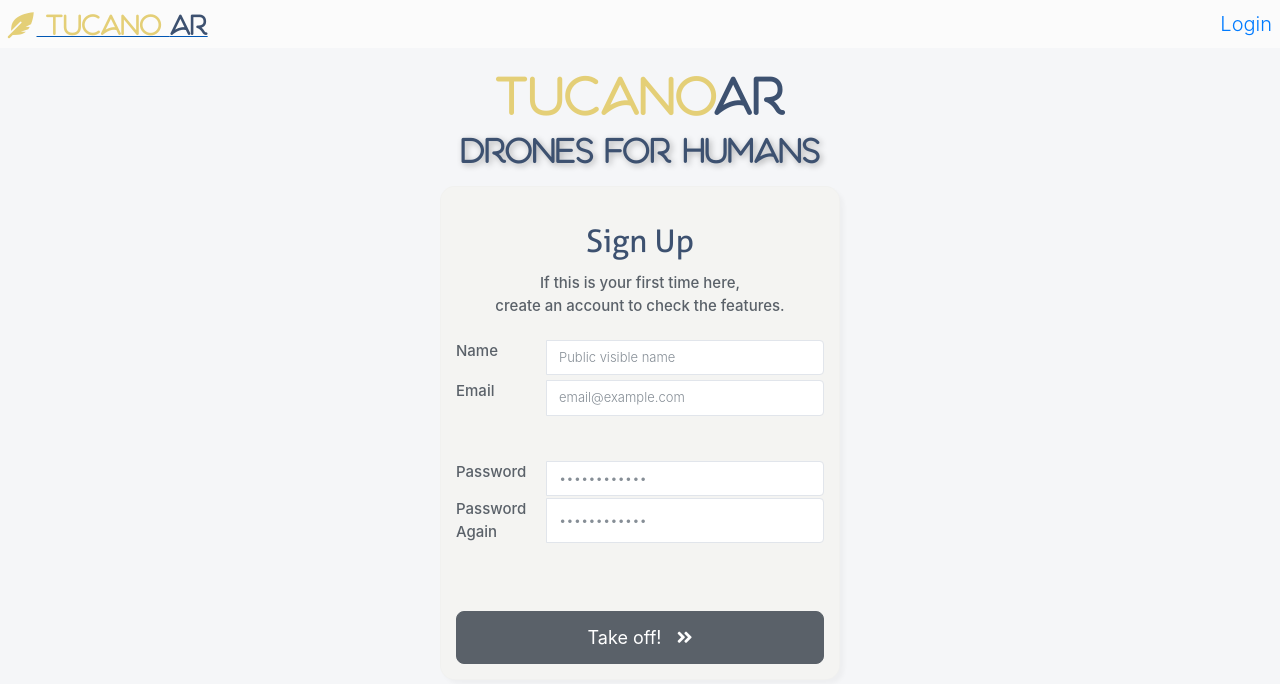
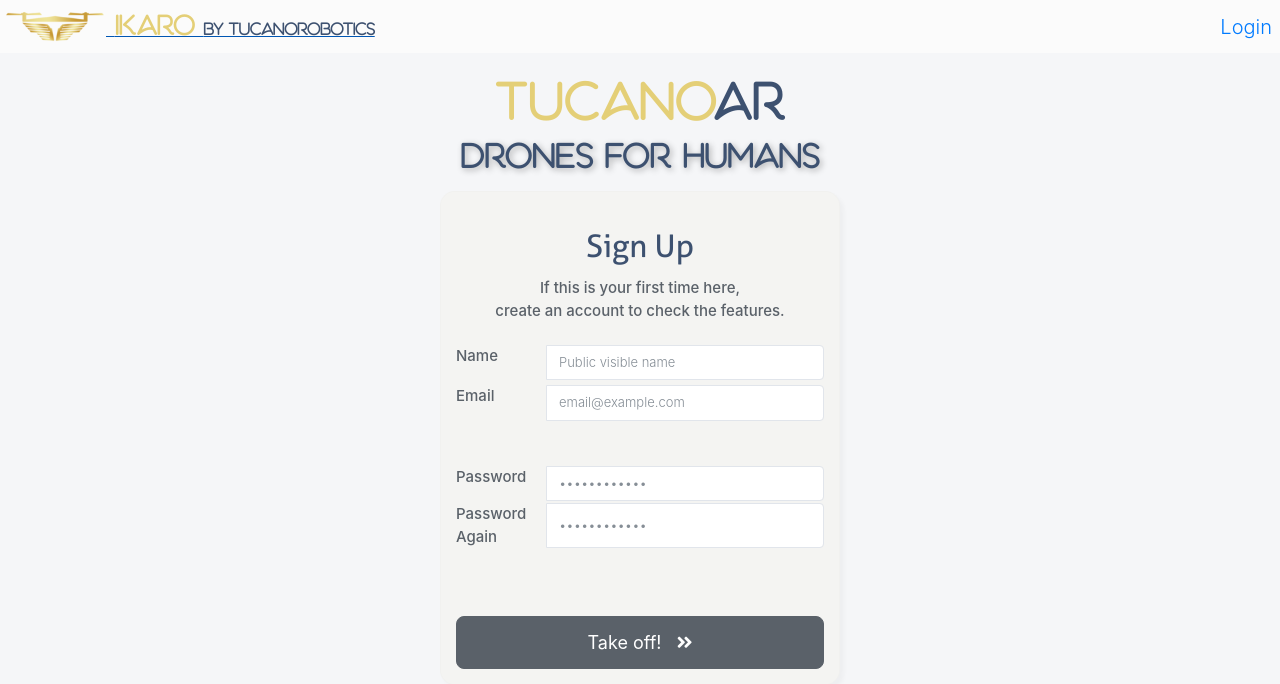
Before and after one commit to josezy/ikaro, a Django app: page /genesis/ in a window 1280 px wide. Shown: the top 684 px of the page. Run offline with Django 3.2, Linux system fonts and the light colour scheme; some libraries are stand-ins or nearby versions; some web fonts are replaced.

Commit message:
ui changes

```diff
--- a/ikarodjango/js/gcs/controls.js
+++ b/ikarodjango/js/gcs/controls.js
@@ -214,7 +214,7 @@
     }, [position && position.lat, position && position.lon])
 
     useEffect(() => {
-        setAlive(true)
+        if (heartbeat) setAlive(true)
         if (heartbeat_timeout) clearTimeout(heartbeat_timeout)
         heartbeat_timeout = setTimeout(() => setAlive(false), 2000)
     }, [heartbeat])
--- a/ikarodjango/static/css/base.css
+++ b/ikarodjango/static/css/base.css
@@ -199,7 +199,7 @@
     bottom: 0;
     position: absolute;
     left: 50%;
-    width: 230px;
+    width: 250px;
     margin-left: -115px;
 }
 
@@ -213,6 +213,15 @@
     align-items: flex-end;
 }
 
+.tucano-logo {
+    height: 48px;
+    padding-top: 7px;
+    padding-bottom: 7px;
+}
+
+.navbar-by {
+    font-size: 1rem;
+}
 
 @media (max-width: 1300px) {
     div.mw-wrap {
--- a/ikarodjango/templates/ui/base.html
+++ b/ikarodjango/templates/ui/base.html
@@ -8,14 +8,14 @@
         <meta charset="utf-8">
         <meta name="language" content="es">
         <meta http-equiv="Content-Type" content="text/html; charset=UTF-8">
-        <title>{% block title %}Home{% endblock %} | Tucano AR</title>
+        <title>{% block title %}Home{% endblock %} | Tucano Robotics</title>
 
         <meta name="description" content="">
         <meta name="keywords" content="aerialrobotics">
 
         <meta name="theme-color" content="#222">
         <meta name="viewport" content="width=device-width, initial-scale=1, user-scalable=no, minimal-ui">
-        <meta name="apple-mobile-web-app-title" content="Tucano AR">
+        <meta name="apple-mobile-web-app-title" content="Tucano Robotics">
         <meta name="apple-mobile-web-app-capable" content="yes">
         <meta name="apple-mobile-web-app-status-bar-style" content="black">
 
--- a/ikarodjango/templates/ui/nav.html
+++ b/ikarodjango/templates/ui/nav.html
@@ -1,7 +1,10 @@
+{% load static %}
+
 <nav class="bg-light navbar navbar-expand-lg p-0">
     <a href="{% url 'home' %}">
         <h1 class="d-none d-md-inline ml-1 aquatico" style="font-size: 26px">
-            <span class="gold"><i class="fa fa-fw fa-feather-alt"></i>&nbsp;Tucano&nbsp;</span>AR
+            <img src="{% static 'img/logo-icon.png' %}" class="tucano-logo"/>
+            <span class="gold">IKARO&nbsp;</span><span class="navbar-by">by TucanoRobotics</span>
         </h1>
     </a>
 
```
Also changed, not shown: ikarodjango/static/img/logo-icon.png (renamed from ikarodjango/static/img/map_marker.png).
